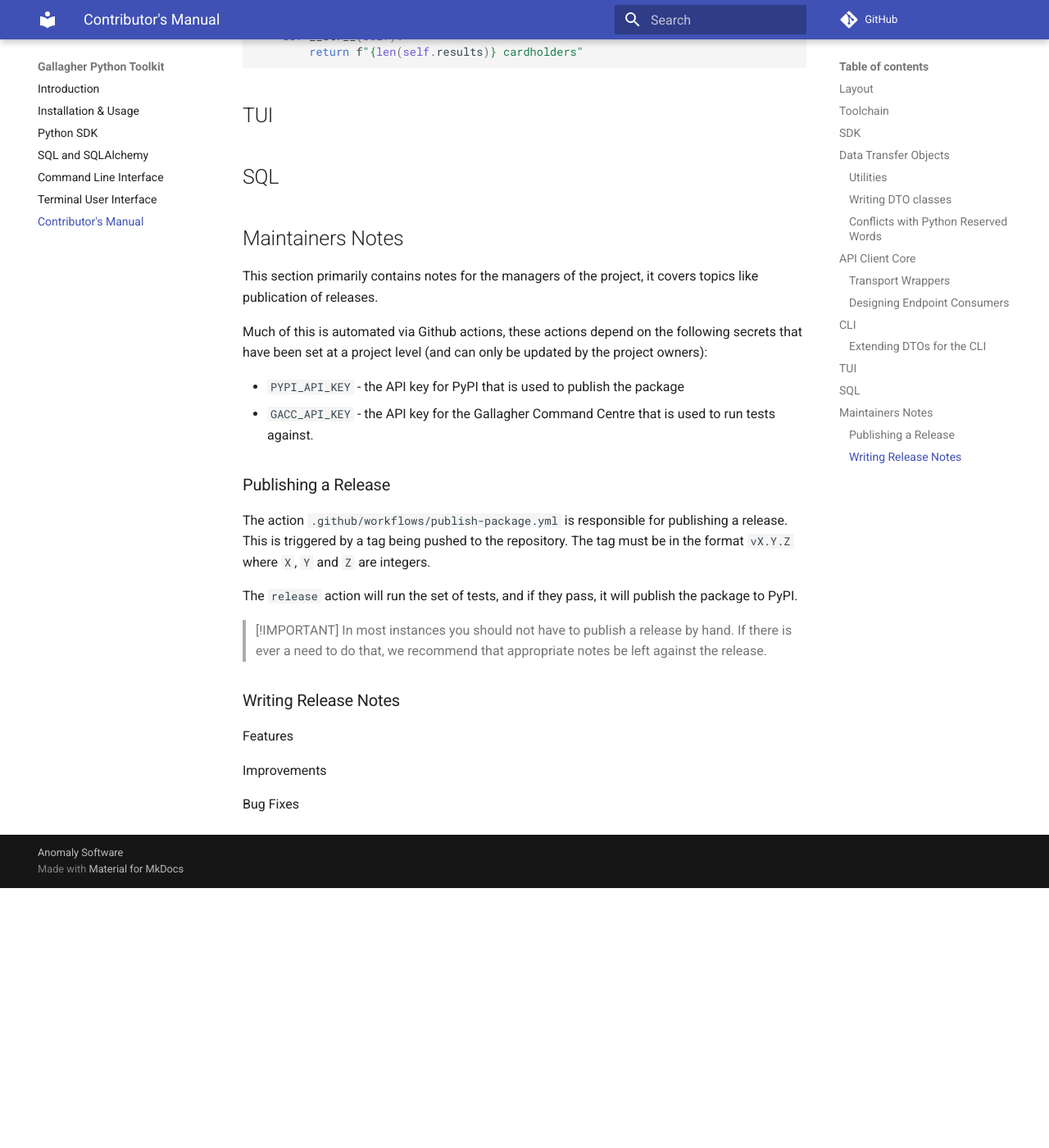
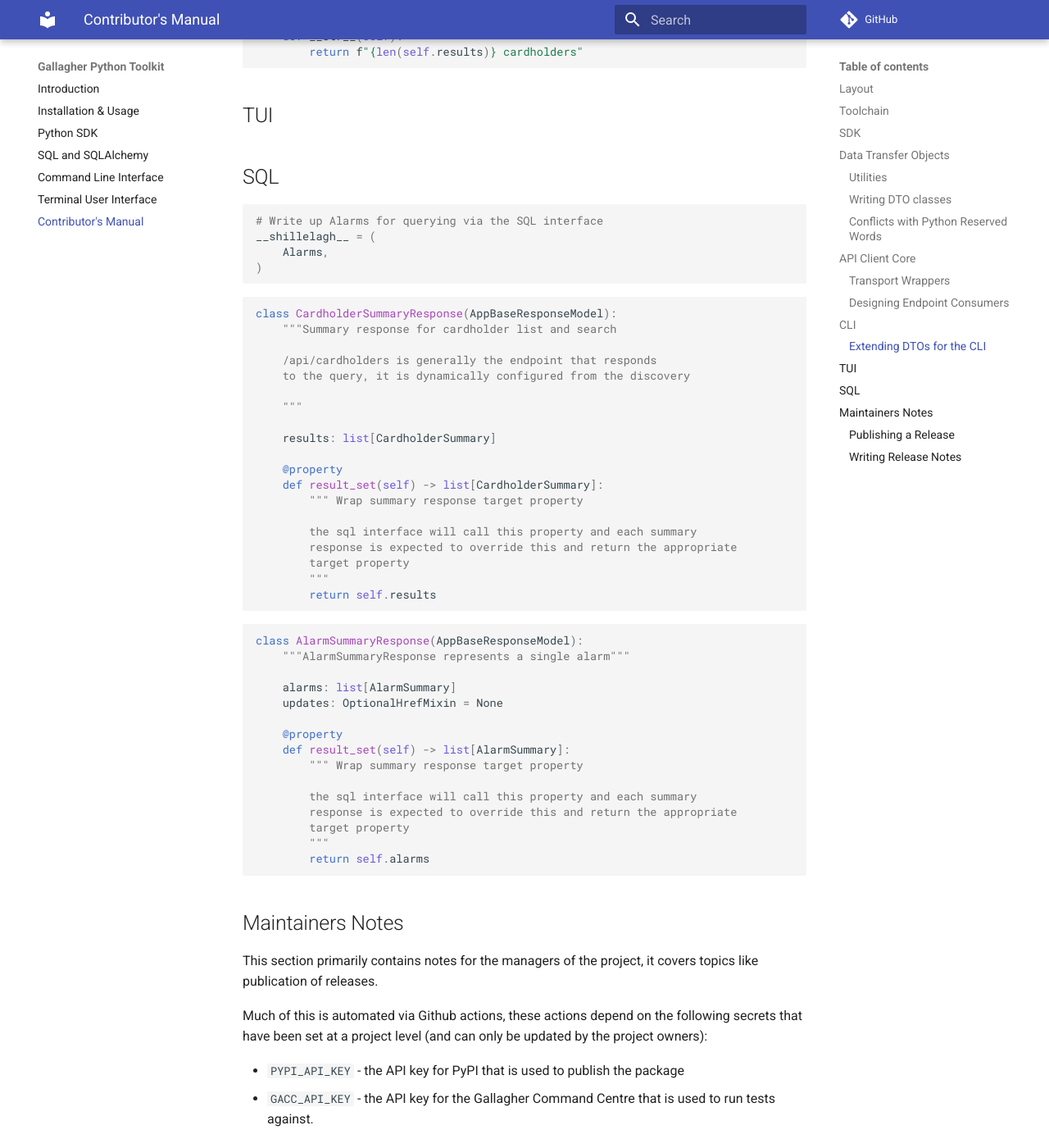
Before and after one commit to anomaly/gallagher, an MkDocs documentation site: the page built from docs/docs/design.md, in a window 1280 px wide and 1400 px high, scrolled down 8808 px. Shown: the whole window at 82% size. Built offline with MkDocs 1.6.1 and Material for MkDocs 9.7.7, drawn with Linux system fonts in a browser that asks for light colours; comment, search, counter and statistics services are not loaded; before the commit the page ends 9891 px from its top, so only the background shows below that.

Commit message:
docs: port sql related concepts for docs

````diff
--- a/docs/docs/design.md
+++ b/docs/docs/design.md
@@ -301,6 +301,54 @@
 
 ## SQL
 
+```python
+# Write up Alarms for querying via the SQL interface
+__shillelagh__ = (
+    Alarms,
+)
+```
+
+```python
+class CardholderSummaryResponse(AppBaseResponseModel):
+    """Summary response for cardholder list and search
+
+    /api/cardholders is generally the endpoint that responds
+    to the query, it is dynamically configured from the discovery
+
+    """
+
+    results: list[CardholderSummary]
+
+    @property
+    def result_set(self) -> list[CardholderSummary]:
+        """ Wrap summary response target property
+
+        the sql interface will call this property and each summary
+        response is expected to override this and return the appropriate
+        target property
+        """
+        return self.results
+```
+
+```python
+class AlarmSummaryResponse(AppBaseResponseModel):
+    """AlarmSummaryResponse represents a single alarm"""
+
+    alarms: list[AlarmSummary]
+    updates: OptionalHrefMixin = None
+
+    @property
+    def result_set(self) -> list[AlarmSummary]:
+        """ Wrap summary response target property
+
+        the sql interface will call this property and each summary
+        response is expected to override this and return the appropriate
+        target property
+        """
+        return self.alarms
+
+```
+
 ## Maintainers Notes
 
 This section primarily contains notes for the managers of the project, it covers topics like publication of releases.
````
